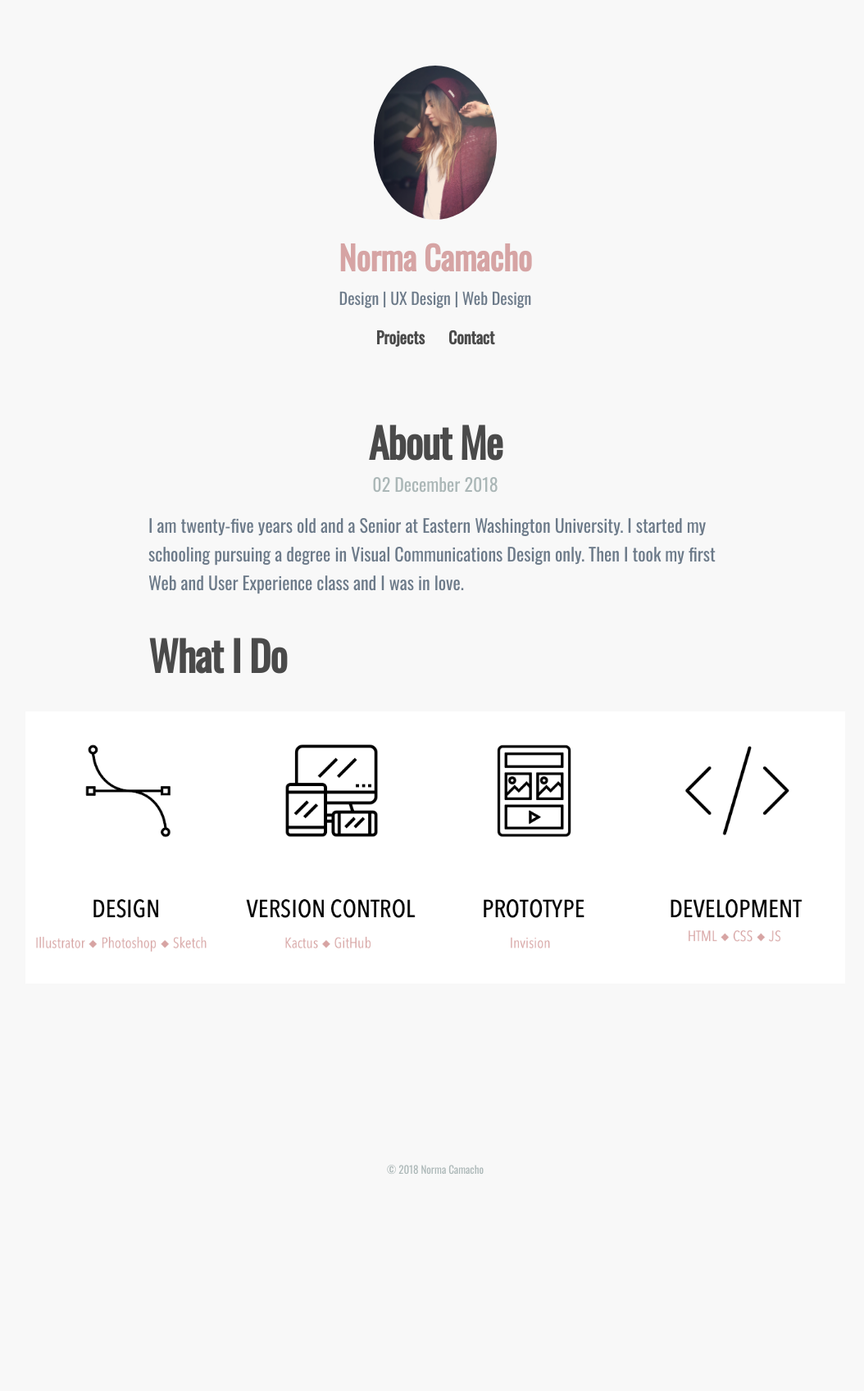
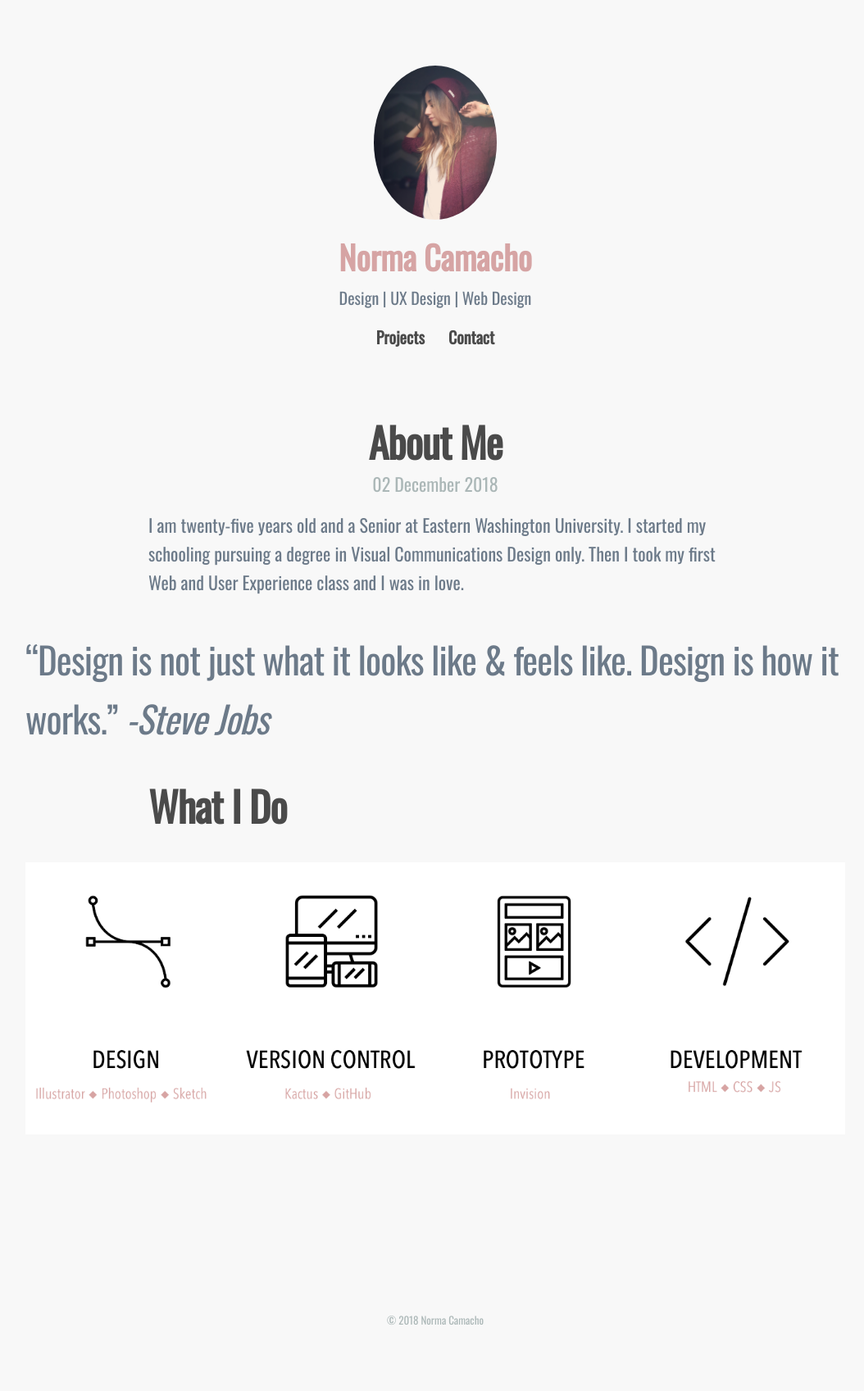
Before and after one commit to noremuhh/noremuhh.github.io, a Jekyll site: the page built from _posts/2018-12-02-about-me.markdown, in a window 1280 px wide. Shown: the whole page at 82% size, without its empty margins (109-1163 px from the left). Built offline with Jekyll 4.4.1, drawn with Linux system fonts in a browser that asks for light colours; nearby versions of some CDN libraries; before the commit the page ends 1513 px from its top, so only the background shows below that.

Commit message:
Updated About Me

```diff
--- a/_posts/2018-12-02-about-me.markdown
+++ b/_posts/2018-12-02-about-me.markdown
@@ -5,6 +5,9 @@ date: 2018-12-02 06:35:00 Z
 
 I am twenty-five years old and a Senior at Eastern Washington University. I started my schooling pursuing a degree in Visual Communications Design only. Then I took my first Web and User Experience class and I was in love.
 
+> "Design is not just what it looks like & feels like. Design is how it works."
+*-Steve Jobs*
+
 ## What I Do
 
 ![What I do.png](/uploads/What%20I%20do.png)
```
